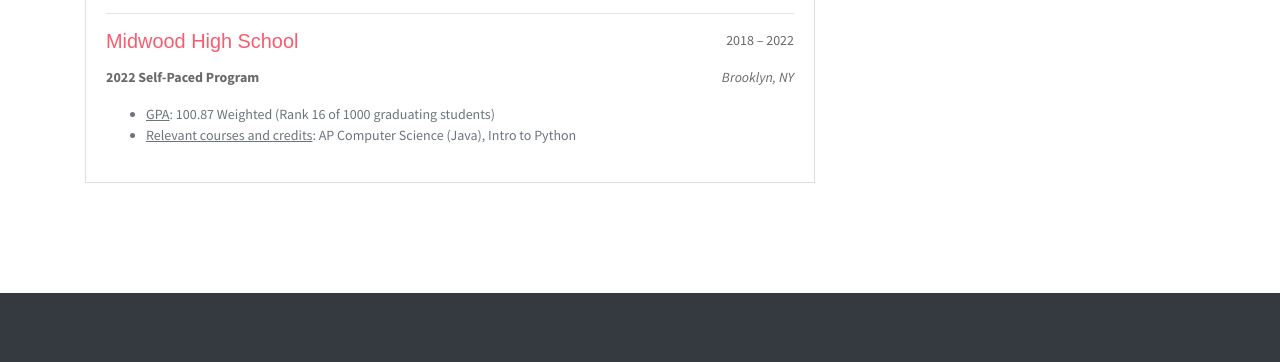
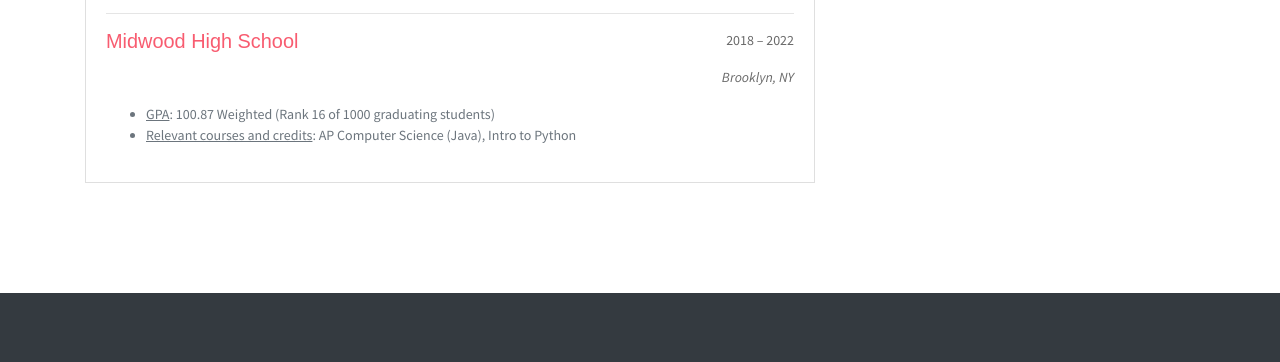
Before and after one commit to XinYanC/XinYanPortfolio, a plain HTML site: page index.html in a window 1280 px wide. Shown: the part 3059-3421 px from the top of the page. Drawn offline with nearby package versions, Linux system fonts and the light colour scheme.

Commit message:
description issue fixed

```diff
--- a/index.html
+++ b/index.html
@@ -241,7 +241,7 @@
                             </div>
                             <!-- <h6 class="title text-danger">NYU MakerSpace</h6> -->
                             <div class="cut">
-                                <P><strong>2022 Self-Paced Program</strong></P>
+                                <P><strong></strong></P>
                                 <P><i>Brooklyn, NY</i></P>
                             </div>
                             <!-- <P><strong>UX Developer</strong></P> -->
```
